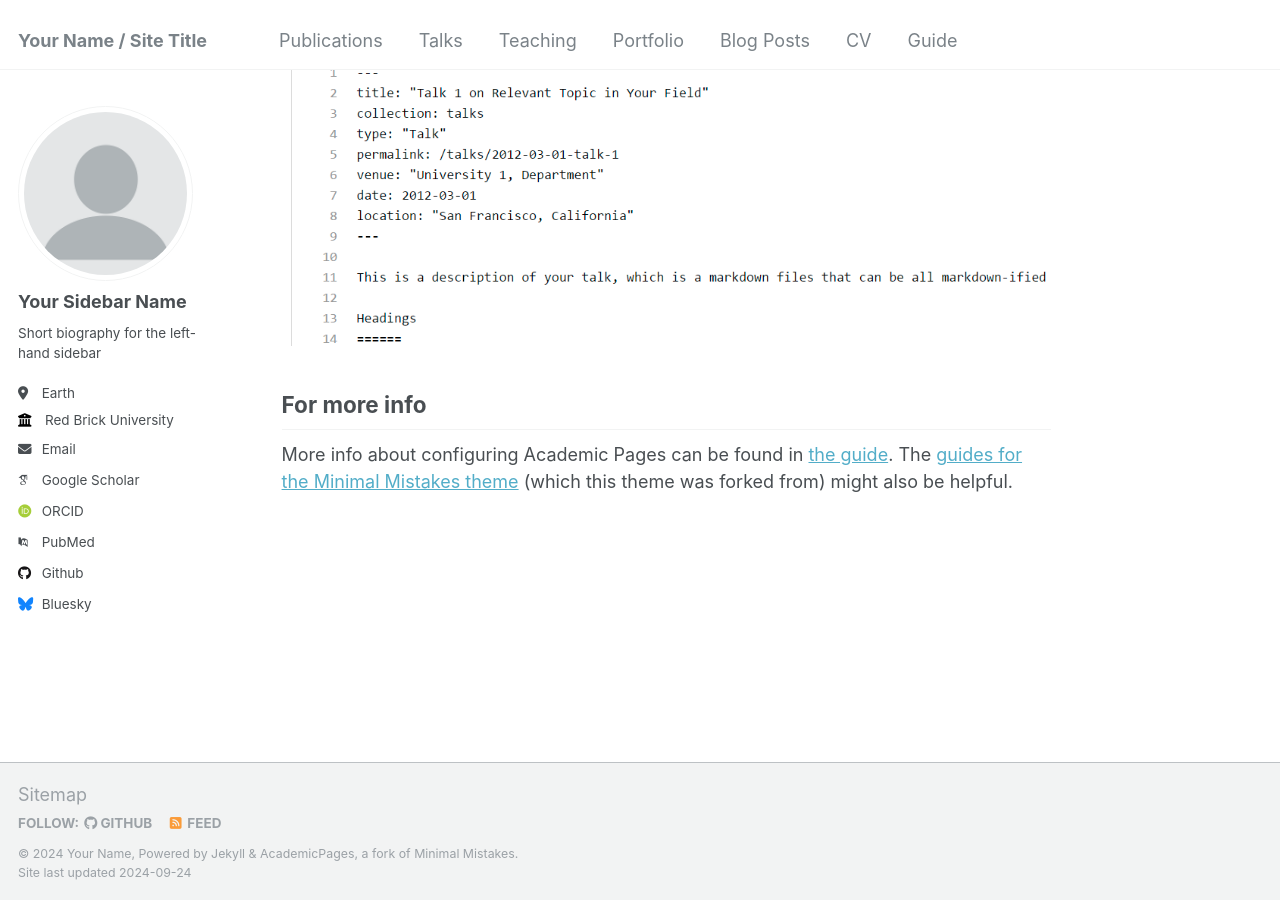
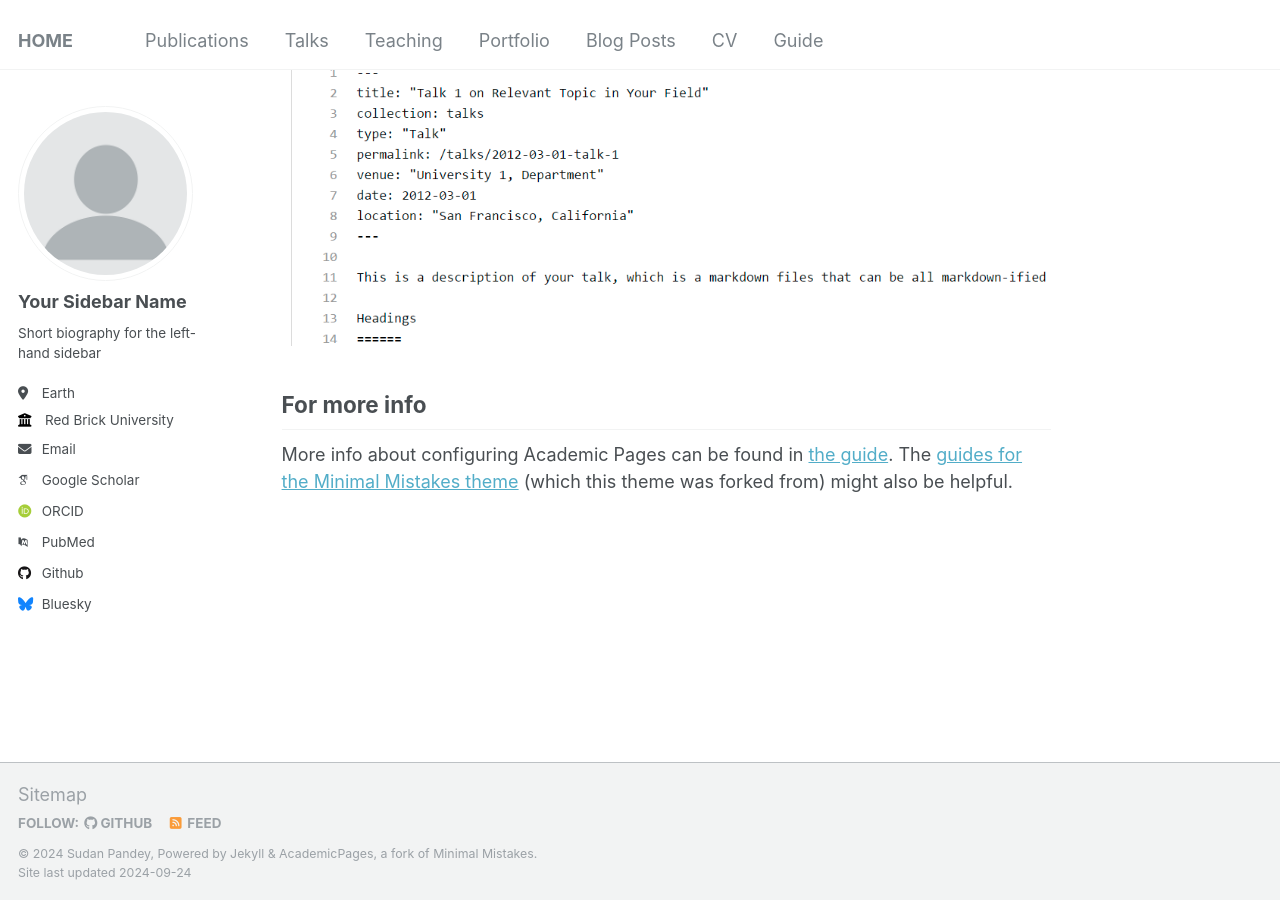
Before and after one commit to pdy-sdn/pandeysudan.github.io, a Jekyll site: the page built from _pages/about.md, in a window 1280 px wide and 900 px high, scrolled down 2643 px. Built offline with Jekyll 4.4.1, drawn with Linux system fonts in a browser that asks for light colours; some web fonts are replaced.

Commit message:
Update _config.yml

```diff
--- a/_config.yml
+++ b/_config.yml
@@ -8,10 +8,10 @@
 
 # Basic Site Settings
 locale                   : "en-US"
-title                    : "Your Name / Site Title"
+title                    : "HOME"
 title_separator          : "-"
-name                     : &name "Your Name"
-description              : &description "personal description"
+name                     : &name "Sudan Pandey"
+description              : &description "Structural Engineer"
 url                      : https://academicpages.github.io # the base hostname & protocol for your site e.g. "https://mmistakes.github.io"
 baseurl                  : "" # the subpath of your site, e.g. "/blog"
 repository               : "academicpages/academicpages.github.io"
```
